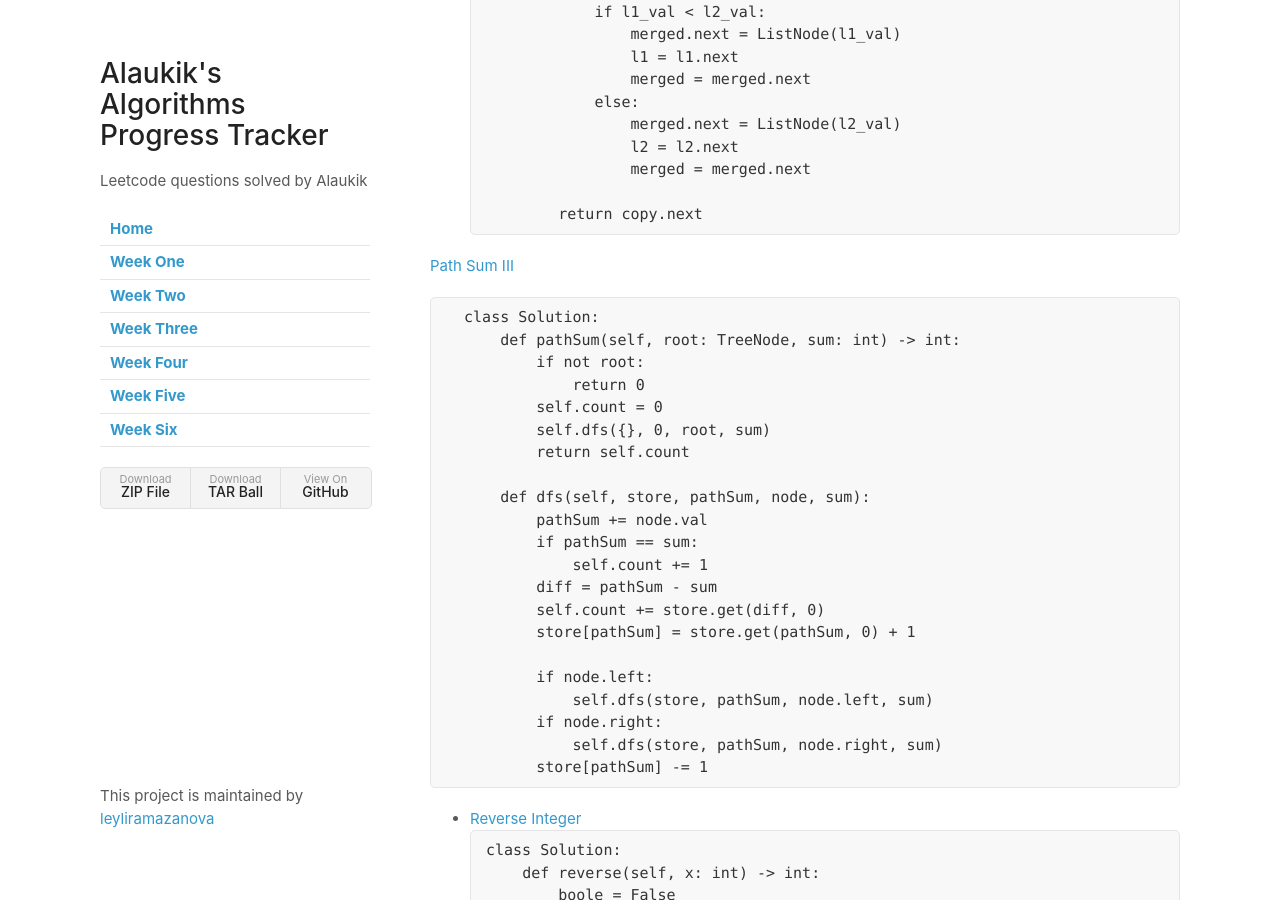
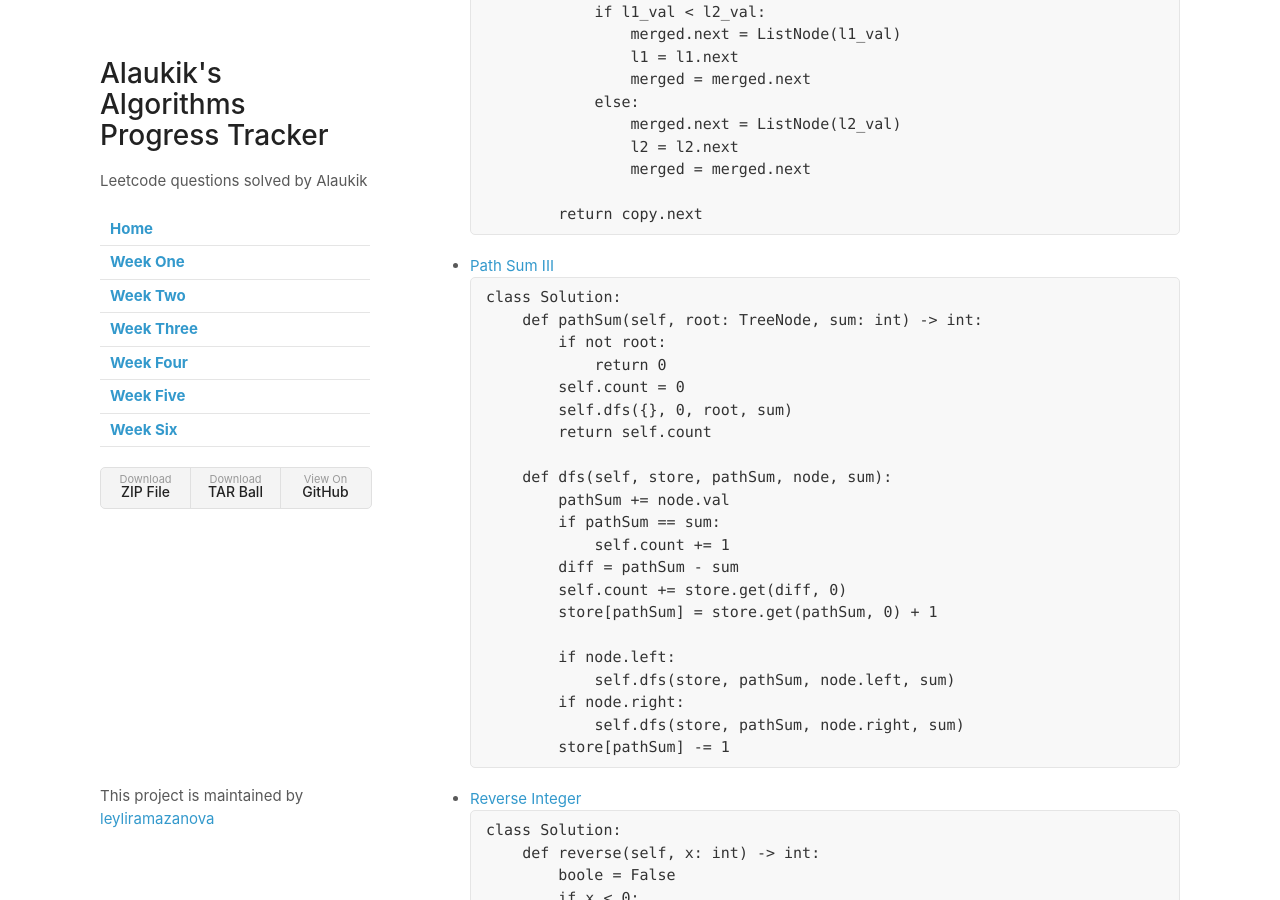
Before and after one commit to leyliramazanova/Five-Weeks-of-Leet-Code, a Jekyll site: the page built from weekSix.md, in a window 1280 px wide and 900 px high, scrolled down 451 px. Built offline with Jekyll 4.4.1, drawn with Linux system fonts in a browser that asks for light colours; our own code applies the rules of GitHub Pages for plain Markdown files.

````diff
--- a/weekSix.md
+++ b/weekSix.md
@@ -28,7 +28,7 @@
           return copy.next
   ```
 
-[Path Sum III](https://leetcode.com/problems/path-sum-iii/submissions/)
+- [Path Sum III](https://leetcode.com/problems/path-sum-iii/submissions/)
   ```python
   class Solution:
       def pathSum(self, root: TreeNode, sum: int) -> int:
````
